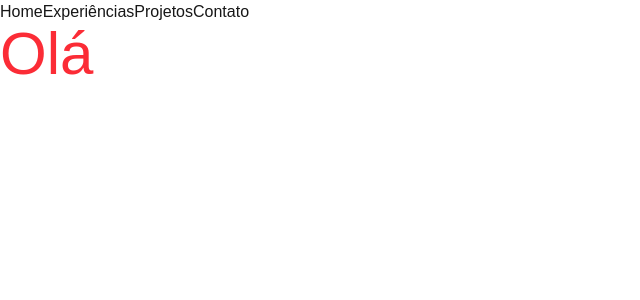
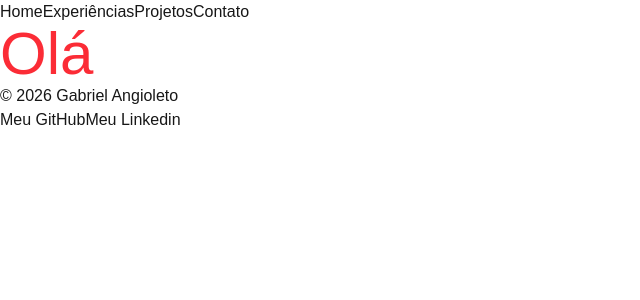
Before and after one commit to gangioleto/portfolio, a Next.js app: page / in a window 1280 px wide. Shown: the top 300 px of the page, without its empty margins (0-640 px from the left). Built offline with nearby package versions, Linux system fonts and the light colour scheme.

Commit message:
feat: adiciona footer com redes sociais

```diff
--- a/src/app/layout.tsx
+++ b/src/app/layout.tsx
@@ -2,6 +2,8 @@ import type { Metadata } from "next";
 import { Geist, Geist_Mono } from "next/font/google";
 import "./globals.css";
 import Header from "@/components/Header";
+import Footer from "@/components/Footer";
+
 
 const geistSans = Geist({
   variable: "--font-geist-sans",
@@ -26,6 +28,7 @@ export default function RootLayout({ children }: LayoutProps<"/">) {
       <body className="min-h-full flex flex-col">
         <Header />
         {children}
+         <Footer/>
       </body>
     </html>
   );
--- /dev/null
+++ b/src/components/Footer.tsx
@@ -0,0 +1,23 @@
+export default function Footer() {
+    return (
+        <footer>
+            <nav>
+                <p>© {new Date().getFullYear()} Gabriel Angioleto</p>
+                <a
+                    href="https://github.com/gangioleto"
+                    target="_blank"
+                    rel="noopener noreferrer"
+                >
+                    Meu GitHub
+                </a>
+                <a
+                    href="https://www.linkedin.com/in/gabriel-dos-santos-rodrigues-angioleto-02408030b"
+                    target="_blank"
+                    rel="noopener noreferrer"
+                >
+                    Meu Linkedin
+                </a>
+            </nav>
+        </footer>
+    );
+}
```
